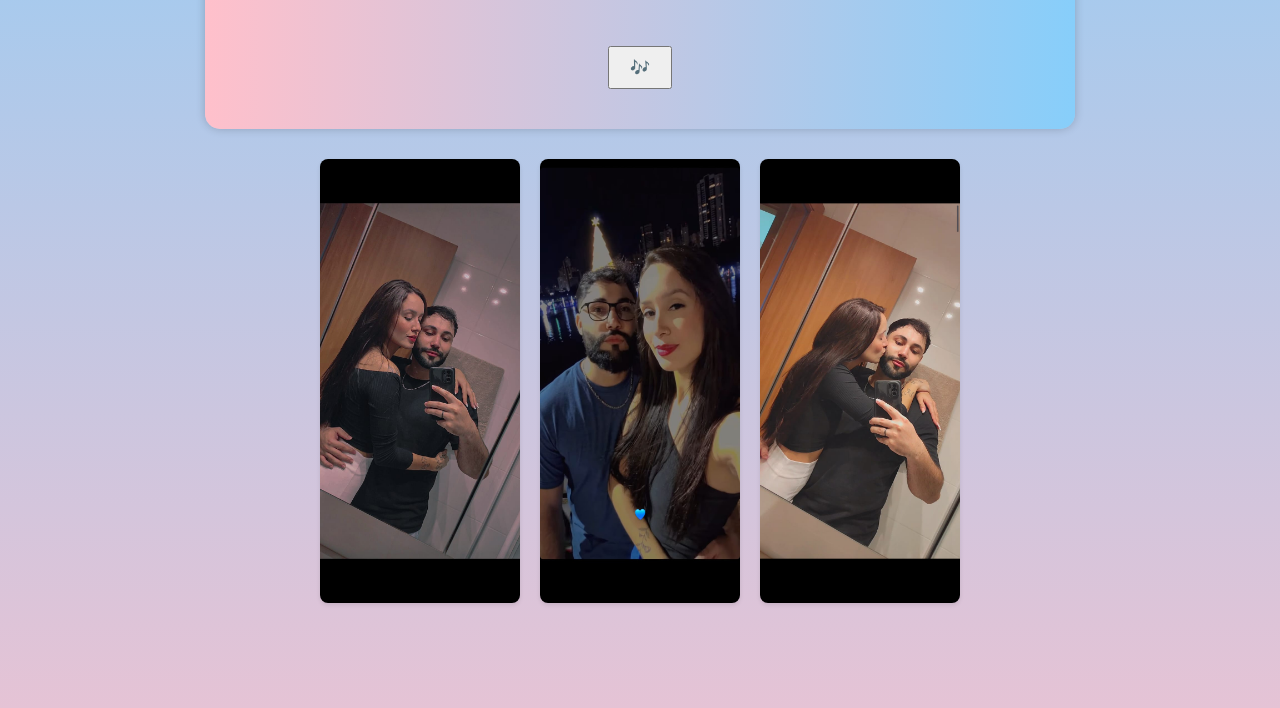
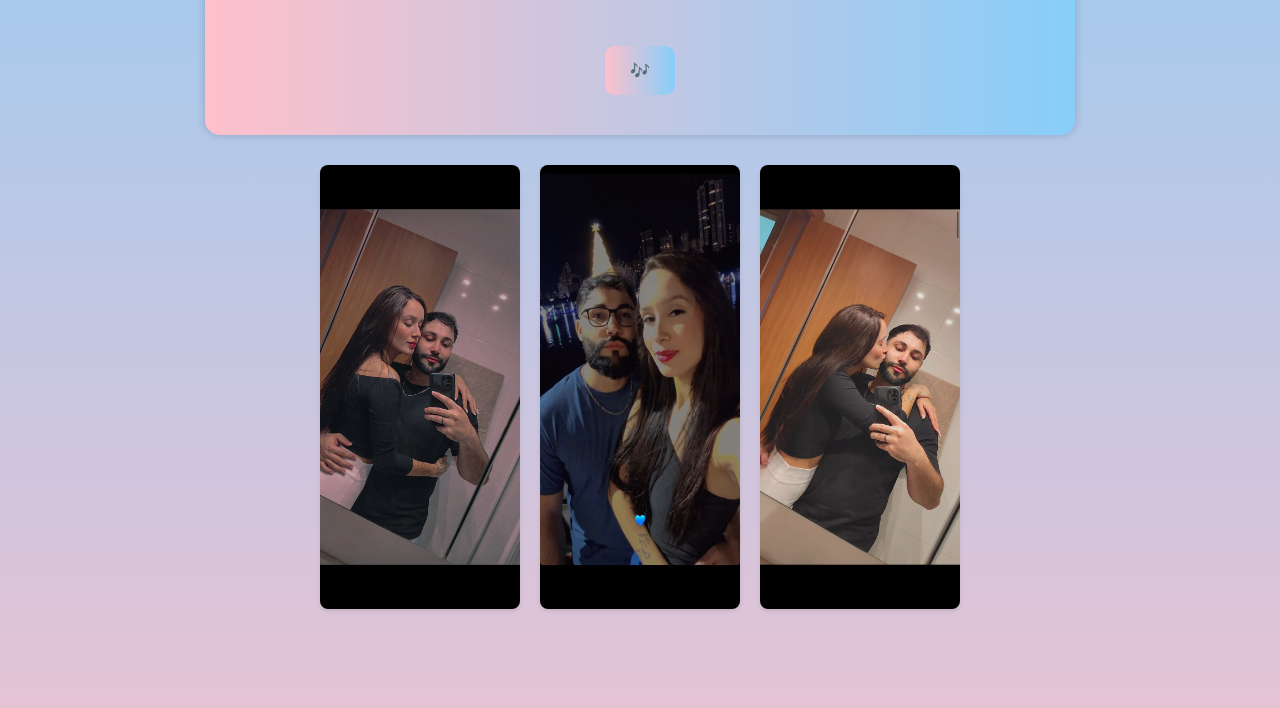
Before and after one commit to drc300/fedozinho, a plain HTML site: page index.html in a window 1280 px wide. Shown: the part 392-1100 px from the top of the page. Drawn offline with Linux system fonts and the light colour scheme.

Commit message:
Update index.html

```diff
--- a/index.html
+++ b/index.html
@@ -46,9 +46,13 @@
         #botaoPlay {
             display: block;
             margin: 20px auto;
-            padding: 10px 20px;
+            padding: 15px 25px; /* Aumentei o padding */
             font-size: 1em;
             cursor: pointer;
+            background-image: linear-gradient(to right, pink, #87CEFA); /* Gradiente no fundo */
+            border-radius: 10px; /* Bordas arredondadas */
+            border: none; /* Removi a borda padrão */
+            color: #333; /* Cor do emoji */
         }
         .album-fotos {
             display: flex;
@@ -106,7 +110,7 @@
             audio.play();
             this.style.display = 'none';
 
-            document.getElementById('mensagemAmor').textContent = "Amo você minha princesinha ❤️";
+            document.getElementById('mensagemAmor').textContent = "Amo você fedozinho ❤️";
             document.getElementById('mensagemAmor').style.display = 'block';
         });
 
```
